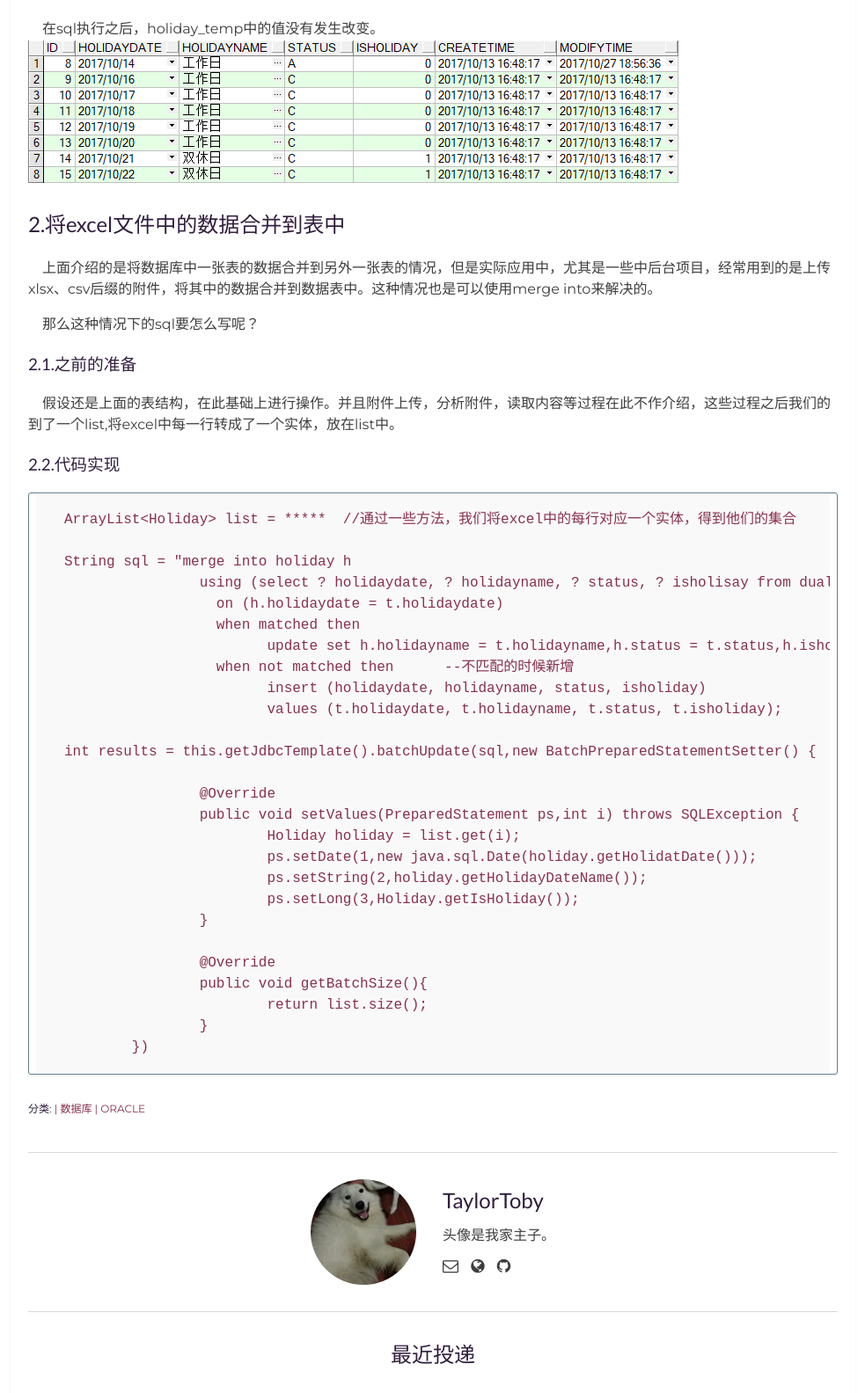
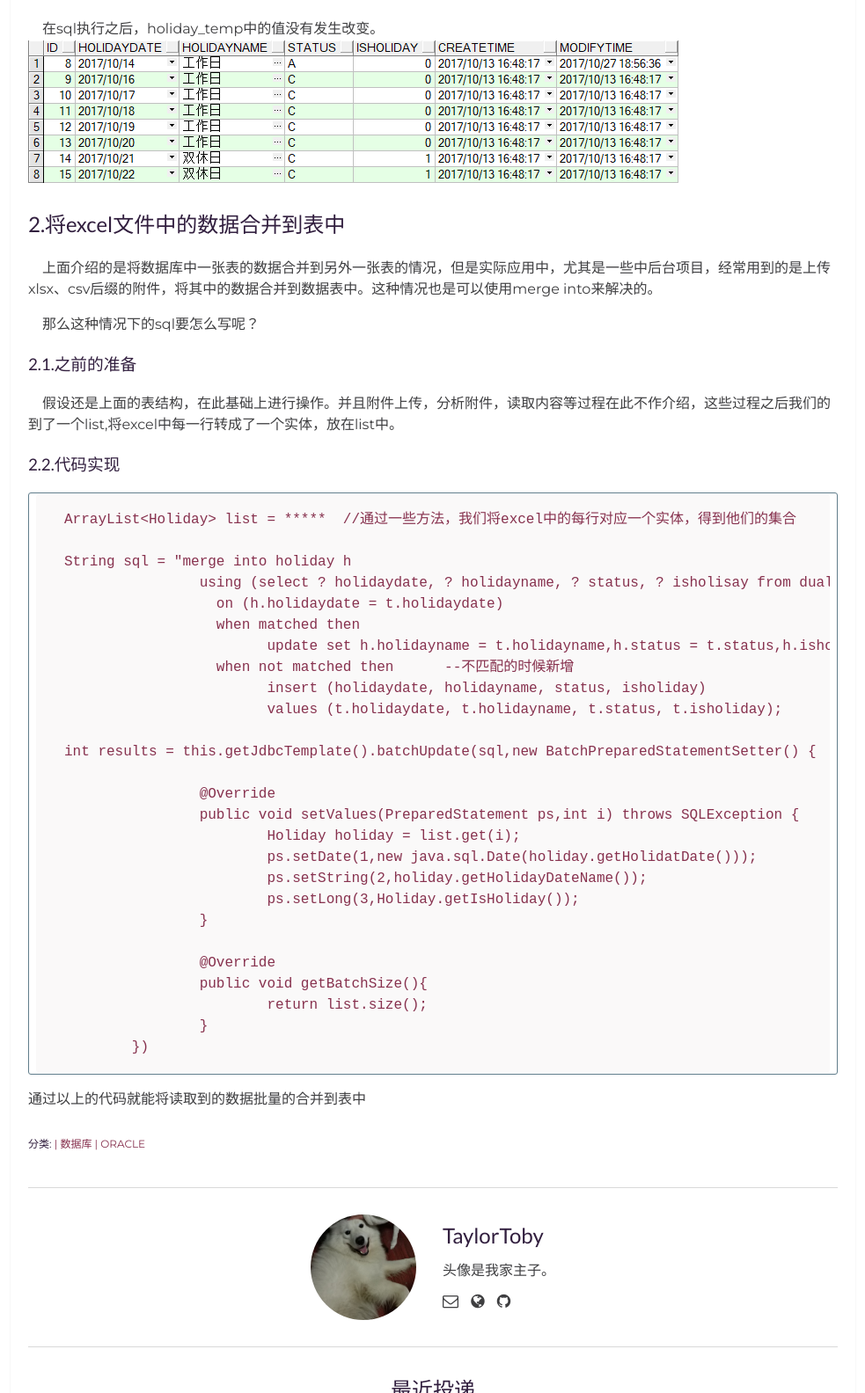
Before and after one commit to xiaozhuyaoye/xiaozhuyaoye.github.io, a Jekyll site: the page built from _posts/2017-10-30-post1_oracle_merge_into.markdown, in a window 1280 px wide, cut to the strip 3095-4679 px from the top of the page. Shown: the whole strip at 88% size, without its empty margins (148-1131 px from the left). Built offline with Jekyll 4.4.1, drawn with Linux system fonts in a browser that asks for light colours; comment, search, counter and statistics services are not loaded.

Commit message:
提交修改的文件

````diff
--- a/_posts/2017-10-30-post1_oracle_merge_into.markdown
+++ b/_posts/2017-10-30-post1_oracle_merge_into.markdown
@@ -106,3 +106,5 @@ int results = this.getJdbcTemplate().batchUpdate(sql,new BatchPreparedStatementS
 		}
 	})
 ```
+
+通过以上的代码就能将读取到的数据批量的合并到表中
````
